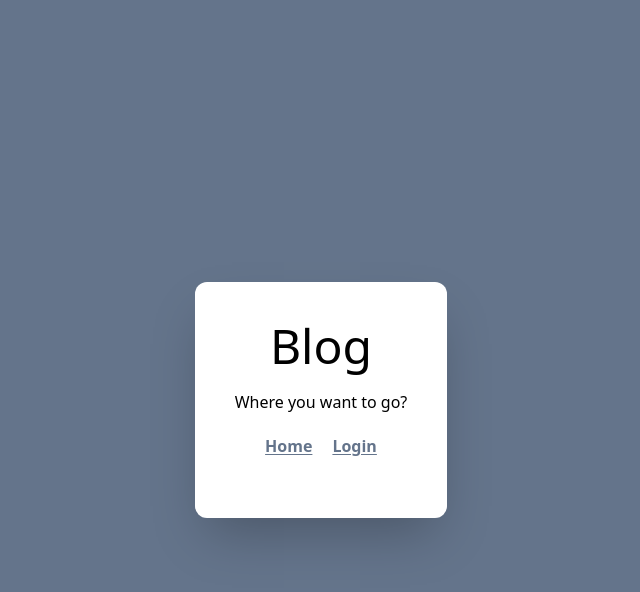
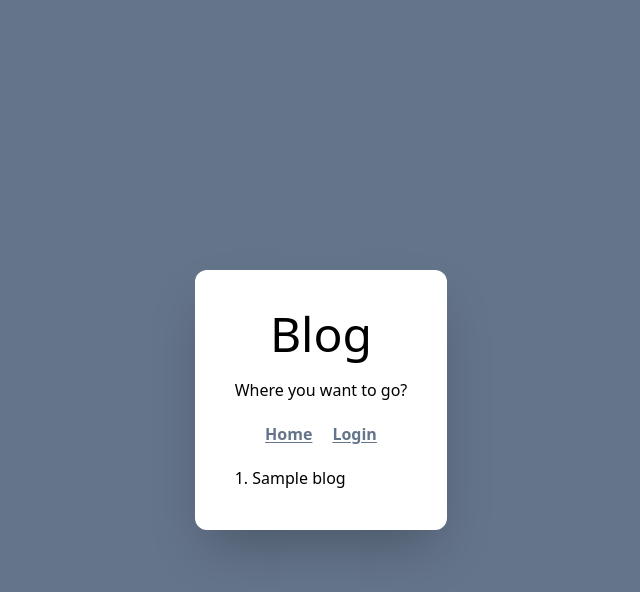
Before and after one commit to danggro/task-6-onxp, a Django app: template src/blog/templates/blog/index.html in a window 1280 px wide. Shown: the top 592 px of the page, without its empty margins (319-959 px from the left). Run offline with Django 5.2, Linux system fonts and the light colour scheme; the template is opened without the code that fills it: most values are stand-ins (such as "Sample title", 1, 10 or a date in 2020); some libraries are stand-ins or nearby versions.

Commit message:
add: blog list

```diff
--- a/src/blog/templates/blog/index.html
+++ b/src/blog/templates/blog/index.html
@@ -9,3 +9,8 @@
     {% include "components/nav_item.html" with page="landing" text="Home" %}
     {% include "components/nav_item.html" with page="authentication" text="Login" %}
 {% endblock navigation %}
+{% block content %}
+    <ul>
+        {% for blog in blogs %}<li>{{ forloop.counter }}. {{ blog }}</li>{% endfor %}
+    </ul>
+{% endblock content %}
--- a/src/blog/views.py
+++ b/src/blog/views.py
@@ -3,4 +3,7 @@ from django.shortcuts import render
 
 # Create your views here.
 def base(request):
-    return render(request, "blog/index.html")
+    context = {
+        "blogs" : ["Cara Mengubah Code Menjadi Uang", "Python, Anaconda, Cobra Merupakan Nama Jenis Ular"]
+    }
+    return render(request, "blog/index.html", context)
```
